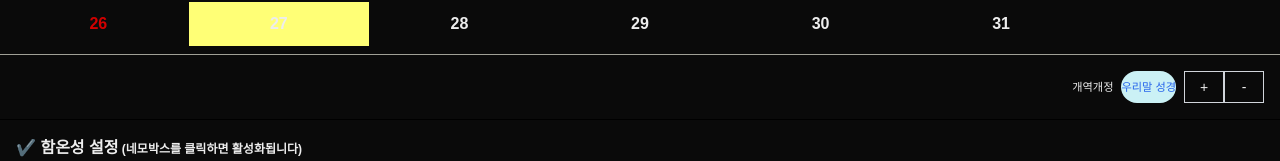
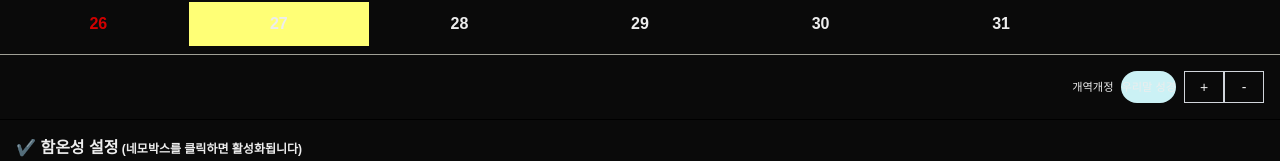
Before and after one commit to ckdtjs505/bible-reading, a Next.js app: page / in a window 1280 px wide. Shown: the part 411-572 px from the top of the page. Built offline with nearby package versions, Linux system fonts and the light colour scheme; a web font is replaced by a local one.

Commit message:
✨ feat(bible): change bibile

```diff
--- a/components/Verses.tsx
+++ b/components/Verses.tsx
@@ -6,7 +6,7 @@ import useVerses from "@/stores/verses";
 
 const Verses = () => {
   const { fontLevel, setFontLevel, level } = useFontLevel();
-  const { verses, book } = useVerses();
+  const { verses, book, updateBible } = useVerses();
   const { add, remove } = useTodayMessage();
 
   const handleClickMessage = (event: React.MouseEvent<HTMLDivElement>) => {
@@ -29,12 +29,23 @@ const Verses = () => {
           <button
             id="kiv"
             className="rounded-full mr-2  border-none bg-transparent hover:bg-gray-100 transition"
+            onClick={() => {
+              updateBible({
+                bible: "newBible",
+              });
+              // bible의 typed을 바꾸면 fetch도 같이 진행 될수 있도록 하기
+            }}
           >
             개역개정
           </button>
           <button
             id="korean"
-            className=" rounded-full mr-2 border-none bg-blue-100 text-blue-600 hover:bg-blue-200 transition active"
+            className=" rounded-full mr-2 border-none transition active"
+            onClick={() => {
+              updateBible({
+                bible: "koreanBible",
+              });
+            }}
           >
             우리말 성경
           </button>
--- a/pages/api/bible.ts
+++ b/pages/api/bible.ts
@@ -1,5 +1,6 @@
-import { bible } from "@/constants/bible";
+import { bible as koreanBible } from "@/constants/bible";
 import { bookKeyNumber } from "@/constants/bibleNumber";
+import { newBible } from "@/constants/newBible";
 import { Verse } from "@/type/biblePlan";
 import { NextApiRequest, NextApiResponse } from "next";
 
@@ -10,11 +11,13 @@ export type DailyVeserParams = {
   book: string;
   start: number;
   end: number;
+  bible: string;
 };
 
 type Response = Verse[];
 
 export const getDailyVerse = ({
+  bible,
   book,
   start,
   end,
@@ -47,7 +50,8 @@ export const getDailyVerse = ({
 */
     const result: Verse[] = [];
 
-    bible.forEach(({ book, chapter, content, verse }) => {
+    if (bible === "koreanBible") {
+      koreanBible.forEach(({ book, chapter, content, verse }) => {
         // book - 어떤 성경인지
         if (
           bookNumber == Number(book) &&
@@ -61,6 +65,22 @@ export const getDailyVerse = ({
           });
         }
       });
+    } else {
+      newBible.forEach(({ book, chapter, content, verse }) => {
+        // book - 어떤 성경인지
+        if (
+          bookNumber == Number(book) &&
+          start <= Number(chapter) &&
+          end >= Number(chapter)
+        ) {
+          result.push({
+            chapter: Number(chapter),
+            verse: Number(verse),
+            message: content,
+          });
+        }
+      });
+    }
 
     return result;
   } catch (e) {
--- a/stores/verses.ts
+++ b/stores/verses.ts
@@ -1,26 +1,53 @@
-import { DailyVeserParams, getDailyVerse } from "@/pages/api/bible";
+import { getDailyVerse } from "@/pages/api/bible";
 import { Verse } from "@/type/biblePlan";
 import { create } from "zustand";
 
 type VersesState = {
+  bible: string;
   book: string;
+  start: number;
+  end: number;
   verses: Verse[];
-  fetchVerses: (data: DailyVeserParams) => void;
+  fetchVerses: (data: { book: string; start: number; end: number }) => void;
   initVerses: () => void;
+  updateBible: (data: { bible: string }) => void;
 };
 
 const useVerses = create<VersesState>((set) => ({
+  bible: "koreanBible",
   book: "",
+  start: 0,
+  end: 0,
   verses: [],
   fetchVerses: ({ book, start, end }) => {
     try {
-      const response = getDailyVerse({
-        book,
-        start,
-        end,
+      set((state) => {
+        const response = getDailyVerse({
+          book,
+          start,
+          end,
+          bible: state.bible,
+        });
+
+        return { verses: response, book: book, start: start, end: end };
       });
+    } catch (e) {
+      console.log(e);
+    }
+  },
 
-      set({ verses: response, book: book });
+  updateBible: ({ bible }) => {
+    try {
+      set((state) => {
+        const response = getDailyVerse({
+          book: state.book,
+          start: state.start,
+          end: state.end,
+          bible: bible,
+        });
+
+        return { verses: response, bible: bible };
+      });
     } catch (e) {
       console.log(e);
     }
```
Lines whose indentation alone changed are shown as unchanged.
